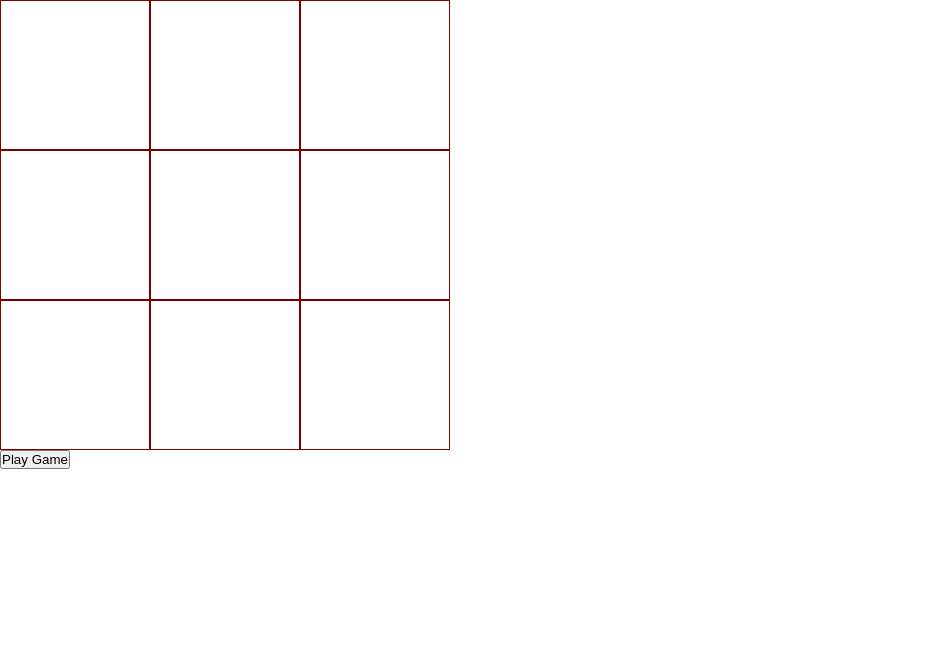
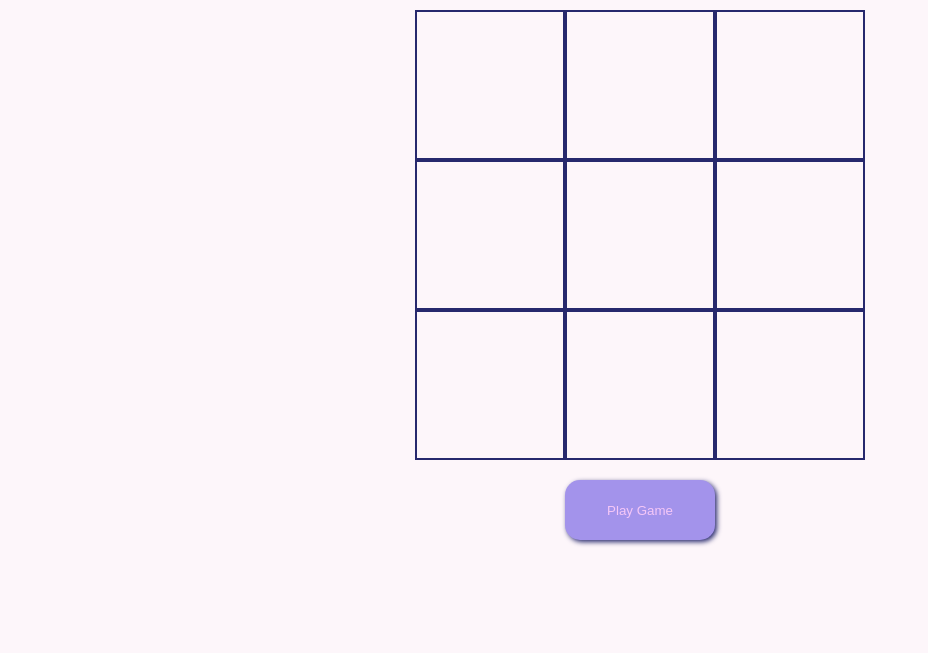
Before and after one commit to Aosegir/tic-tac-toe, a plain HTML site: page index.html in a window 1280 px wide. Shown: the whole page, without its empty margins (0-928 px from the left). Drawn offline with Linux system fonts and the light colour scheme.

Commit message:
Updated UI for improved visibilty.

```diff
--- a/index.html
+++ b/index.html
@@ -7,22 +7,24 @@
     <link rel="stylesheet" href="style.css">
 </head>
 <body>
-    <div id="game-board">
-        <div class="game-square" id="0"></div>
-        <div class="game-square" id="1"></div>
-        <div class="game-square" id="2"></div>
+    <main class="flex column center-items">
+        <div id="game-board" class="small-margin">
+            <div class="game-square flex center-items" id="0"></div>
+            <div class="game-square flex center-items" id="1"></div>
+            <div class="game-square flex center-items" id="2"></div>
 
-        <div class="game-square" id="3"></div>
-        <div class="game-square" id="4"></div>
-        <div class="game-square" id="5"></div>
+            <div class="game-square flex center-items" id="3"></div>
+            <div class="game-square flex center-items" id="4"></div>
+            <div class="game-square flex center-items" id="5"></div>
 
-        <div class="game-square" id="6"></div>
-        <div class="game-square" id="7"></div>
-        <div class="game-square" id="8"></div>
-    </div>
-    <button id="play-game" class="visible">Play Game</button>
-    <button id="reset" class="invisible">Restart</button>
-    <h4 id=winner-display></h4>
+            <div class="game-square flex center-items" id="6"></div>
+            <div class="game-square flex center-items" id="7"></div>
+            <div class="game-square flex center-items" id="8"></div>
+        </div>
+        <button id="play-game" class="visible small-margin">Play Game</button>
+        <button id="reset" class="invisible small-margin">Restart</button>
+        <h4 id='winner-display' class="small-margin capslock"></h4>
+    </main>
     <script src="script.js"></script>
 </body>
 </html>
--- a/style.css
+++ b/style.css
@@ -1,6 +1,10 @@
 * {
     margin: 0;
     padding: 0;
+}
+
+body {
+    background-color: #FDF6FA;
 }
 
 #game-board {
@@ -10,12 +14,12 @@
 }
 
 .game-square {
-    border: 1px solid maroon;
+    border: 2px solid #27296D;
 }
 
 img {
-    height: 150px;
-    width: 150px;
+    height: 95%;
+    width: 95%;
 }
 
 .invisible {
@@ -25,3 +29,43 @@ img {
 .visible {
     opacity: 100;
 }
+
+button {
+    height: 60px;
+    width: 150px;
+    border-radius: 15px;
+    border: 0;
+    background-color: #A393EB;
+    color: #F5C7F7;
+    box-shadow: 2px 2px 5px #27296D;
+}
+
+h4 {
+    font-size: 2rem;
+    font-family: 'Courier New', Courier, monospace;
+}
+
+/*
+    ACTUAL STYING
+*/
+
+.flex {
+    display: flex;
+}
+
+.column {
+    flex-direction: column;
+}
+
+.center-items {
+    justify-content: center;
+    align-items: center;
+}
+
+.small-margin {
+    margin: 10px;
+}
+
+.capslock {
+    text-transform: uppercase;
+}
```
